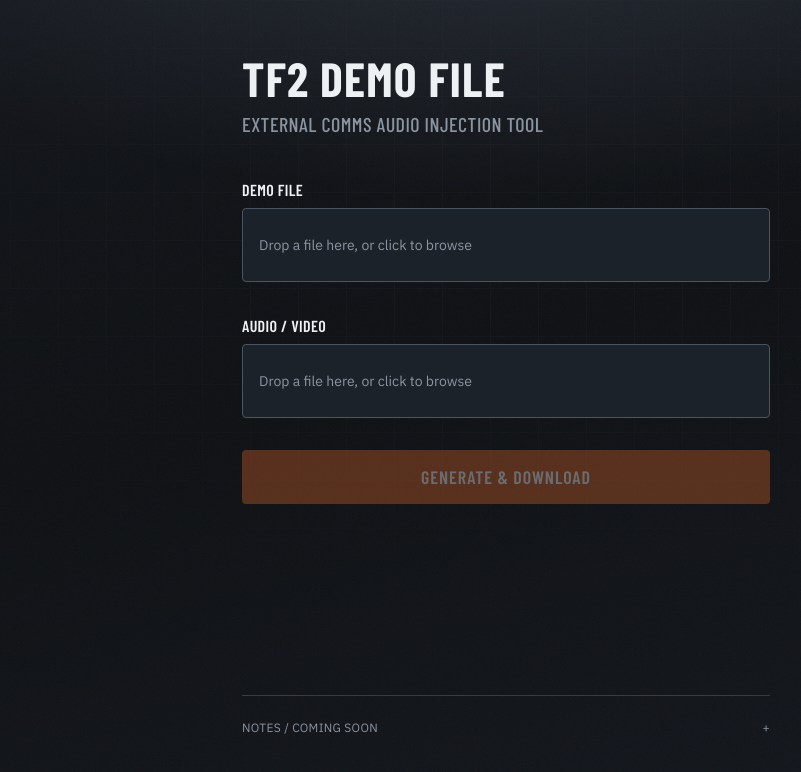
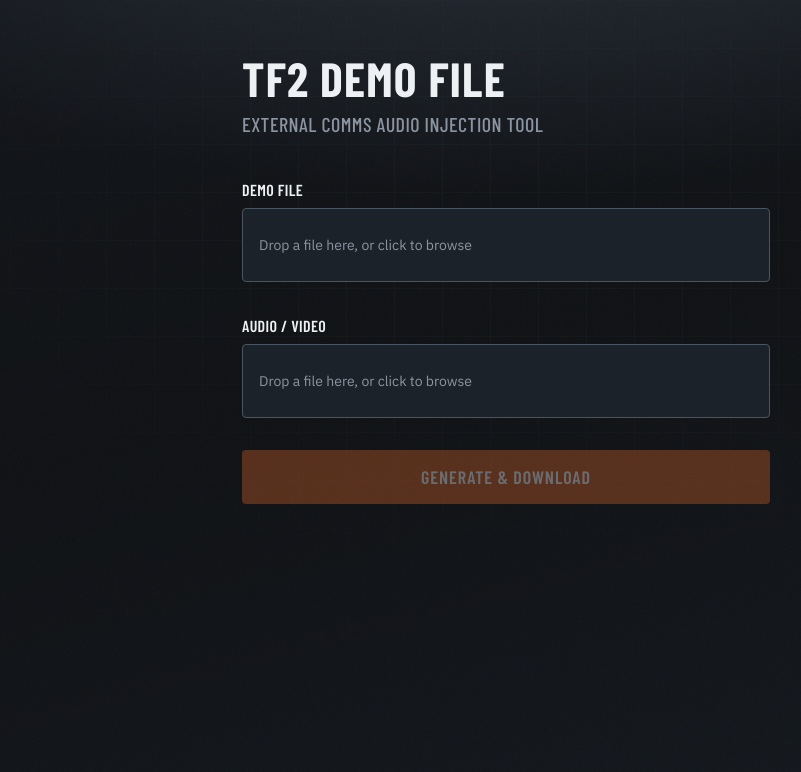
Before and after one commit to plasmatech8/tf2-demo-external-comms-injector, a SvelteKit app: page / in a window 1280 px wide. Shown: the top 772 px of the page, without its empty margins (134-935 px from the left). Built offline with nearby package versions, Linux system fonts and the light colour scheme.

Commit message:
Remove Notes / coming soon footer from the UI
Drop the expandable notes section; it added little and cluttered the page.

Co-authored-by: Mark Connelly <plasmatech8@users.noreply.github.com>

```diff
--- a/src/routes/+page.svelte
+++ b/src/routes/+page.svelte
@@ -16,7 +16,6 @@
 	let mediaGameStart = $state<number | null>(5);
 	let selectedPlayerId = $state('');
 	let selectedSources = $state<string[]>([]);
-	let notesOpen = $state(false);
 	let generating = $state(false);
 	/** 0–100 while generating; cleared when idle. */
 	let generateProgress = $state(0);
@@ -597,33 +596,4 @@
 			</div>
 		</form>
 	</div>
-
-	<footer class="mt-10 border-t border-[var(--color-border)] pt-6 pb-2">
-		<button
-			type="button"
-			class="flex w-full items-center justify-between text-left text-xs tracking-wide text-[var(--color-muted)] uppercase
-				hover:text-[var(--color-fg)]"
-			aria-expanded={notesOpen}
-			onclick={() => (notesOpen = !notesOpen)}
-		>
-			<span>Notes / coming soon</span>
-			<span aria-hidden="true">{notesOpen ? '−' : '+'}</span>
-		</button>
-
-		{#if notesOpen}
-			<ul
-				class="mt-3 list-disc space-y-1 pl-4 text-xs leading-relaxed text-[var(--color-muted)]"
-				transition:slide={{ duration: 160 }}
-			>
-				<li>
-					Generate runs the Rust injector in your browser (WASM). Files never leave this device.
-				</li>
-				<li>Track inspect reads MP4 metadata in chunks (not the whole video).</li>
-				<li>
-					Demo timeline offset defaults to <code>teamplay_round_start</code>; game start skips
-					pre-GO audio in your recording.
-				</li>
-			</ul>
-		{/if}
-	</footer>
 </main>
```
